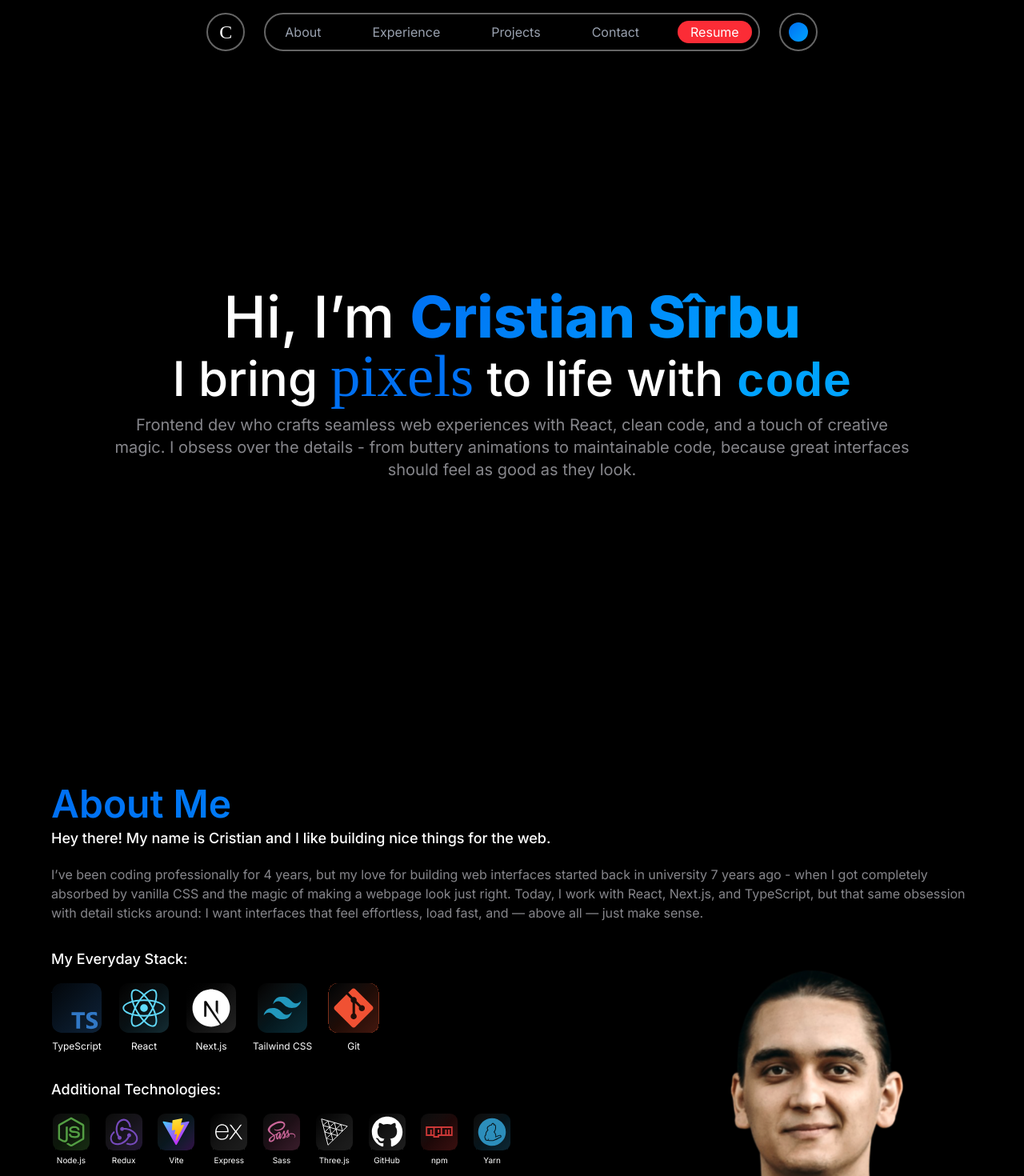
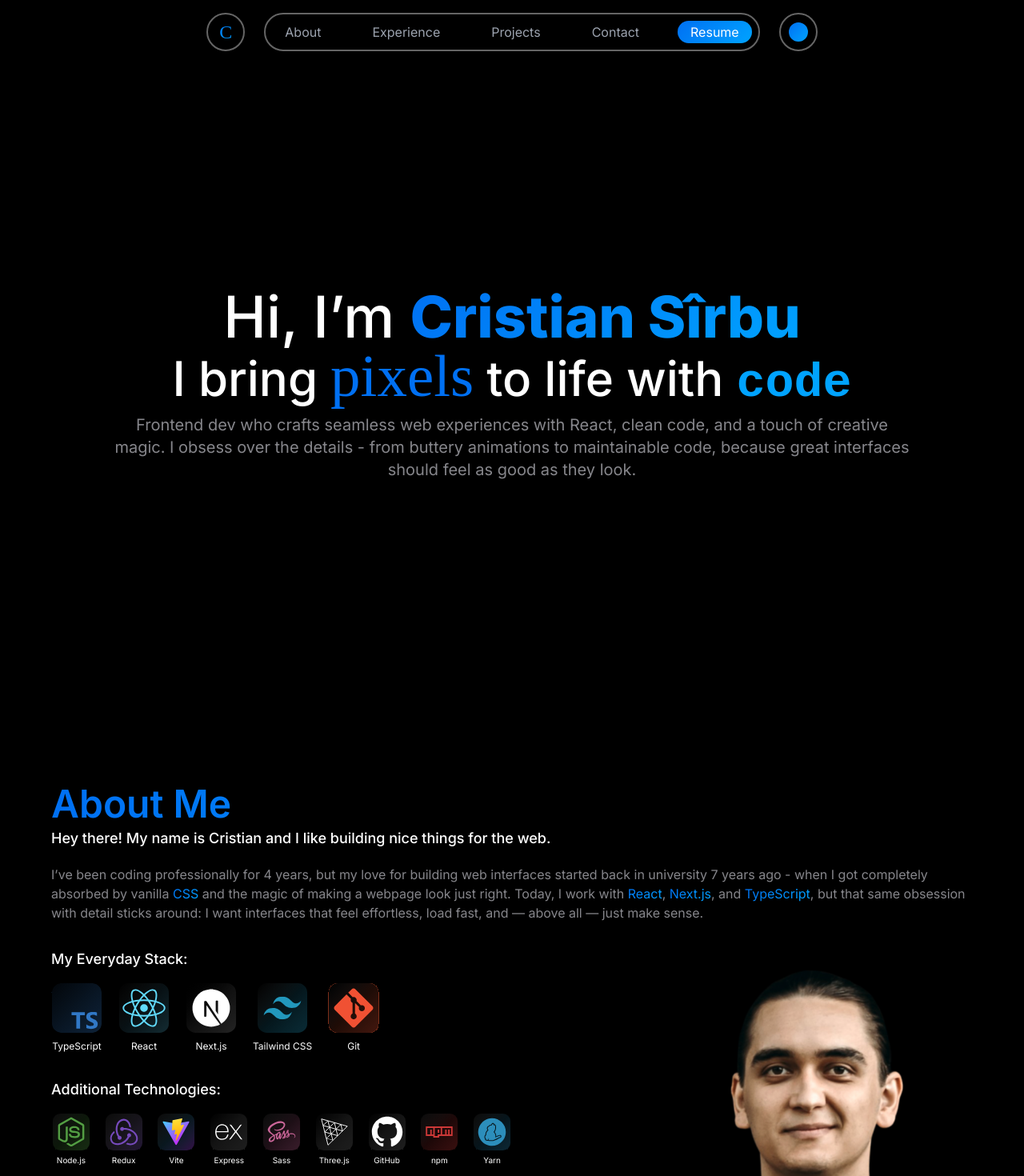
Before and after one commit to cristianvsirbu/portfolio, a Next.js app: page / in a window 1280 px wide. Shown: the top 1470 px of the page at 80% size. Built offline with nearby package versions, Linux system fonts and the light colour scheme; a web font is replaced by a local one.

Commit message:
feat: add TermHighlighter component and gradient background support; update job descriptions and navigation animations

```diff
--- a/src/app/globals.css
+++ b/src/app/globals.css
@@ -27,6 +27,10 @@ body {
   font-family: 'Inter', Arial, Helvetica, sans-serif;
 }
 
+.gradient-bg {
+  background: linear-gradient(135deg, var(--primary), var(--secondary));
+  transition: all 0.3s ease;
+}
 
 .font-sonsie {
   font-family: 'Sonsie One', cursive;
--- a/src/components/About.tsx
+++ b/src/components/About.tsx
@@ -6,6 +6,7 @@ import {
   PROGRAMMING_YEARS,
   TECHNOLOGIES,
 } from '@/lib/constants';
+import TermHighlighter from './TermHighlighter';
 
 const About = () => {
   const mainTechnologies = TECHNOLOGIES.filter(
@@ -36,13 +37,15 @@ const About = () => {
       </figure>
 
       <p className="paragraph mt-5">
-        I’ve been coding professionally for {PROFESSIONAL_YEARS} years, but my
-        love for building web interfaces started back in university{' '}
-        {PROGRAMMING_YEARS} years ago - when I got completely absorbed by
-        vanilla CSS and the magic of making a webpage look just right. Today, I
-        work with React, Next.js, and TypeScript, but that same obsession with
-        detail sticks around: I want interfaces that feel effortless, load fast,
-        and — above all — just make sense.
+        <TermHighlighter>
+          I’ve been coding professionally for {PROFESSIONAL_YEARS} years, but my
+          love for building web interfaces started back in university{' '}
+          {PROGRAMMING_YEARS} years ago - when I got completely absorbed by
+          vanilla CSS and the magic of making a webpage look just right. Today,
+          I work with React, Next.js, and TypeScript, but that same obsession
+          with detail sticks around: I want interfaces that feel effortless,
+          load fast, and — above all — just make sense.
+        </TermHighlighter>
       </p>
 
       <div className="flex justify-between items-start">
--- a/src/components/Navigation.tsx
+++ b/src/components/Navigation.tsx
@@ -3,6 +3,7 @@ import { useActiveSection } from '@/hooks/useActiveSection';
 import { motion, AnimatePresence } from 'framer-motion';
 import { useRef, useState, useEffect } from 'react';
 import ThemeSelector from './ThemeSelector';
+import GradientText from './GradientText';
 
 export default function Navigation() {
   const { activeSection, navSections } = useActiveSection();
@@ -37,23 +38,53 @@ export default function Navigation() {
     }
   }, [activeSection]);
 
+  const container = {
+    hidden: { opacity: 0 },
+    show: {
+      opacity: 1,
+      transition: {
+        staggerChildren: 0.1,
+        delayChildren: 0.3,
+      },
+    },
+  };
+
+  const item = {
+    hidden: { y: -20, opacity: 0 },
+    show: { y: 0, opacity: 1, transition: { type: 'spring' } },
+  };
+
   return (
     <header className="sticky top-0 z-50">
-      <nav className="py-4 flex gap-6 justify-center">
-        <a
+      <motion.nav
+        className="py-4 flex gap-6 justify-center"
+        variants={container}
+        initial="hidden"
+        animate="show"
+      >
+        <motion.a
           href="#home"
-          className={`rounded-full backdrop-blur-sm flex items-center justify-center cursor-pointer border-2 border-[#c9c9c9]/50 h-12 w-12 font-sonsie text-2xl ${
-            activeSection === 'home' ? 'text-white' : 'text-gray-400'
-          }`}
+          variants={item}
+          className={`rounded-full backdrop-blur-sm flex transition-all duration-150 items-center justify-center cursor-pointer border-2 border-[#c9c9c9]/50 h-12 w-12 font-sonsie text-2xl`}
+          whileHover={{ scale: 1.1 }}
+          whileTap={{ scale: 0.95 }}
         >
-          C
-        </a>
+          {activeSection === 'home' ? (
+            <GradientText>C</GradientText>
+          ) : (
+            <span>C</span>
+          )}
+        </motion.a>
 
-        <div className="relative flex backdrop-blur-sm items-center justify-center gap-8 border-2 border-[#c9c9c9]/50 rounded-full p-2">
+        <motion.div
+          variants={item}
+          className="relative flex backdrop-blur-sm items-center justify-center gap-8 border-2 border-[#c9c9c9]/50 rounded-full p-2"
+        >
           <AnimatePresence>
             {activeItemDimensions && activeSection !== 'home' && (
               <motion.div
                 key="highlight"
+                variants={item}
                 className="absolute bg-[#d9d9d9]/40 rounded-full"
                 initial={{
                   opacity: 0,
@@ -81,29 +112,40 @@ export default function Navigation() {
 
           {/* Navigation links */}
           {navSections.map((section) => (
-            <a
+            <motion.a
               href={`#${section.id}`}
               key={section.id}
               ref={(el) => {
                 navRefs.current[section.id] = el;
               }}
-              className={`h-7 flex items-center px-4 relative z-10 ${
-                activeSection === section.id ? 'text-white' : 'text-gray-400'
-              }`}
+              className={`h-7 flex items-center px-4 relative z-10`}
+              style={{
+                color: activeSection === section.id ? '#ffffff' : '#9ca3af',
+              }}
+              whileHover={{
+                scale: 1.05,
+                color: 'rgba(255, 255, 255, 0.9)',
+                transition: { duration: 0.2 },
+              }}
+              whileTap={{ scale: 0.95 }}
             >
               {section.name}
-            </a>
+            </motion.a>
           ))}
 
-          <a
+          <motion.a
             href="#resume"
-            className="px-4 h-7 flex items-center cursor-pointer bg-red-500 text-white rounded-full relative z-10"
+            className="px-4 h-7 flex items-center cursor-pointer gradient-bg rounded-full relative z-10"
+            whileHover={{ scale: 1.05 }}
+            whileTap={{ scale: 0.95 }}
           >
             Resume
-          </a>
-        </div>
-        <ThemeSelector />
-      </nav>
+          </motion.a>
+        </motion.div>
+        <motion.div variants={item}>
+          <ThemeSelector />
+        </motion.div>
+      </motion.nav>
     </header>
   );
 }
--- a/src/components/Project.tsx
+++ b/src/components/Project.tsx
@@ -1,6 +1,7 @@
 import React from 'react';
 import { Project as ProjectType } from '@/lib/types';
 import Image from 'next/image';
+import TermHighlighter from './TermHighlighter';
 
 interface ProjectProps {
   project: ProjectType;
@@ -18,7 +19,9 @@ export default function Project({ project }: ProjectProps) {
 
       <section className="flex flex-col items-center md:items-start">
         <h1 className="project-title">{project.name}</h1>
-        <p className="paragraph mt-2">{project.description}</p>
+        <p className="paragraph mt-2">
+          <TermHighlighter>{project.description}</TermHighlighter>
+        </p>
       </section>
 
       <div className="mt-auto flex flex-col md:flex-row gap-3 md:gap-6 w-full">
--- /dev/null
+++ b/src/components/TermHighlighter.tsx
@@ -0,0 +1,76 @@
+'use client';
+import { useTheme } from '@/hooks/useTheme';
+import { HIGHLIGHT_TERMS } from '@/lib/highlightTerms';
+import React, { ReactNode } from 'react';
+
+type TermHighlighterProps = {
+  children: ReactNode;
+  className?: string;
+};
+
+export default function TermHighlighter({
+  children,
+  className = '',
+}: TermHighlighterProps) {
+  const { currentTheme } = useTheme();
+
+  const processContent = (content: ReactNode): ReactNode => {
+    if (typeof content !== 'string') {
+      return content;
+    }
+
+    const text = content;
+
+    // Escape special regex characters and sort by length (longest first)
+    const escapedTerms = HIGHLIGHT_TERMS.map((term) =>
+      term.replace(/[.*+?^${}()|[\]\\]/g, '\\$&')
+    ).sort((a, b) => b.length - a.length);
+
+    if (escapedTerms.length === 0) {
+      return text;
+    }
+
+    const pattern = new RegExp(`(${escapedTerms.join('|')})`, 'g');
+    const parts = text.split(pattern);
+
+    if (parts.length <= 1) {
+      return text; // No matches found
+    }
+
+    return parts.map((part, index) => {
+      // If this part matches a tech term, highlight it
+      if (HIGHLIGHT_TERMS.includes(part)) {
+        return (
+          <span
+            key={index}
+            style={{
+              backgroundImage: `linear-gradient(135deg, ${currentTheme.primaryColor}, ${currentTheme.secondaryColor})`,
+              WebkitBackgroundClip: 'text',
+              backgroundClip: 'text',
+              color: 'transparent',
+            }}
+          >
+            {part}
+          </span>
+        );
+      }
+      // Otherwise return as regular text
+      return part;
+    });
+  };
+
+  if (typeof children === 'string') {
+    return <span className={className}>{processContent(children)}</span>;
+  }
+
+  return (
+    <span className={className}>
+      {React.Children.map(children, (child) => {
+        if (typeof child === 'string') {
+          return processContent(child);
+        }
+        return child;
+      })}
+    </span>
+  );
+}
--- a/src/lib/constants.ts
+++ b/src/lib/constants.ts
@@ -197,7 +197,7 @@ export const JOBS: Job[] = [
       {
         title: 'Collaborative Solutions Delivery',
         content:
-          'I’ve collaborated with designers and backend developers to deliver seamless solutions, ensuring pixel-perfect designs and smooth user experiences. My work includes integrating RESTful APIs, implementing  authentication systems, and optimizing applications for performance and  accessibility.',
+          'I’ve collaborated with designers and backend developers to deliver seamless solutions, ensuring pixel-perfect designs and smooth user experiences. My work includes integrating REST APIs, implementing  authentication systems, and optimizing applications for performance and  accessibility.',
       },
     ],
   },
--- /dev/null
+++ b/src/lib/highlightTerms.ts
@@ -0,0 +1,34 @@
+export const HIGHLIGHT_TERMS = [
+  'React',
+  'Next.js',
+  'TypeScript',
+  'JavaScript',
+  'CSS',
+  'HTML',
+  'Tailwind',
+  'Tailwind CSS',
+  'Redux',
+  'Node.js',
+  'Express',
+  'Supabase',
+  'Three.js',
+  'Git',
+  'SASS',
+  'SCSS',
+  'DaisyUI/Tailwind',
+  'Vite',
+  'Zustand',
+  'React Flow',
+  'Fetch API',
+  'jQuery',
+  'WordPress',
+  'MDX',
+  'Figma',
+  'REST APIs',
+  'Express.js',
+  'Puppeteer',
+  'React Router',
+  'Draco3D',
+  'Recharts',
+  'serverless function',
+];
```
Also changed, not shown: src/components/Job.tsx (+11 -2 lines).
